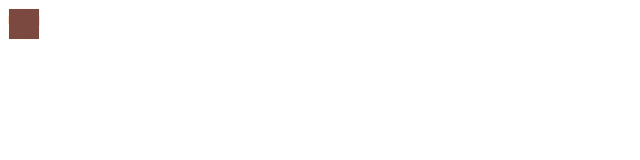
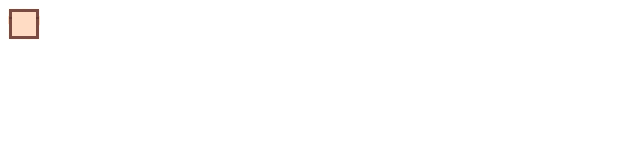
Before and after one commit to Thiory07/Me, a plain HTML site: page index.html in a window 1280 px wide. Shown: the full height of the page, 0-640 px from the left. Drawn offline with Linux system fonts and the light colour scheme.

Commit message:
Small changes to the head

```diff
--- a/index.html
+++ b/index.html
@@ -16,32 +16,39 @@
 
     }
     #tio-ear-left {
+      position: absolute;
       height: 25%;
       left: 0;
-      position: absolute;
       top: 26.3%;
       width: 2.9%;
     }
     #tio-ear-right {
+      position: absolute;
         height: 25%;
         right: 0;
-        position: absolute;
         top: 26.3%;
         width: 2.9%;
     }
     #tio-head-outline{
+      position: absolute;
       height: 94.2%;
       left: 2.7%;
-
-      position: absolute;
       top: 2.7%;
       width: 94.2%;
+    }
+    #tio-face{
+      position: absolute;
+      height: 80%;
+      left: 9.375%;
+      top: 9.375%;
+      width: 80%;
     }
     .skin-color{
       background-color: #ffdcc4;
     }
     .hair-color{
-      background-color: #7b4940;
+      /*background-color: #7b4940;*/
+      background-color: rgba(123, 73, 64, .8);
     }
   </style>
 </head>
@@ -50,7 +57,9 @@
     <div id="tio-head">
       <div id="tio-ear-left" class="skin-color"></div>
       <div id="tio-ear-right" class="skin-color"></div>
-      <div id="tio-head-outline" class="hair-color"></div>
+      <div id="tio-head-outline" class="hair-color">
+        <div id="tio-face" class="skin-color"></div>
+      </div>
     </div>
   </div>
 </body>
```
